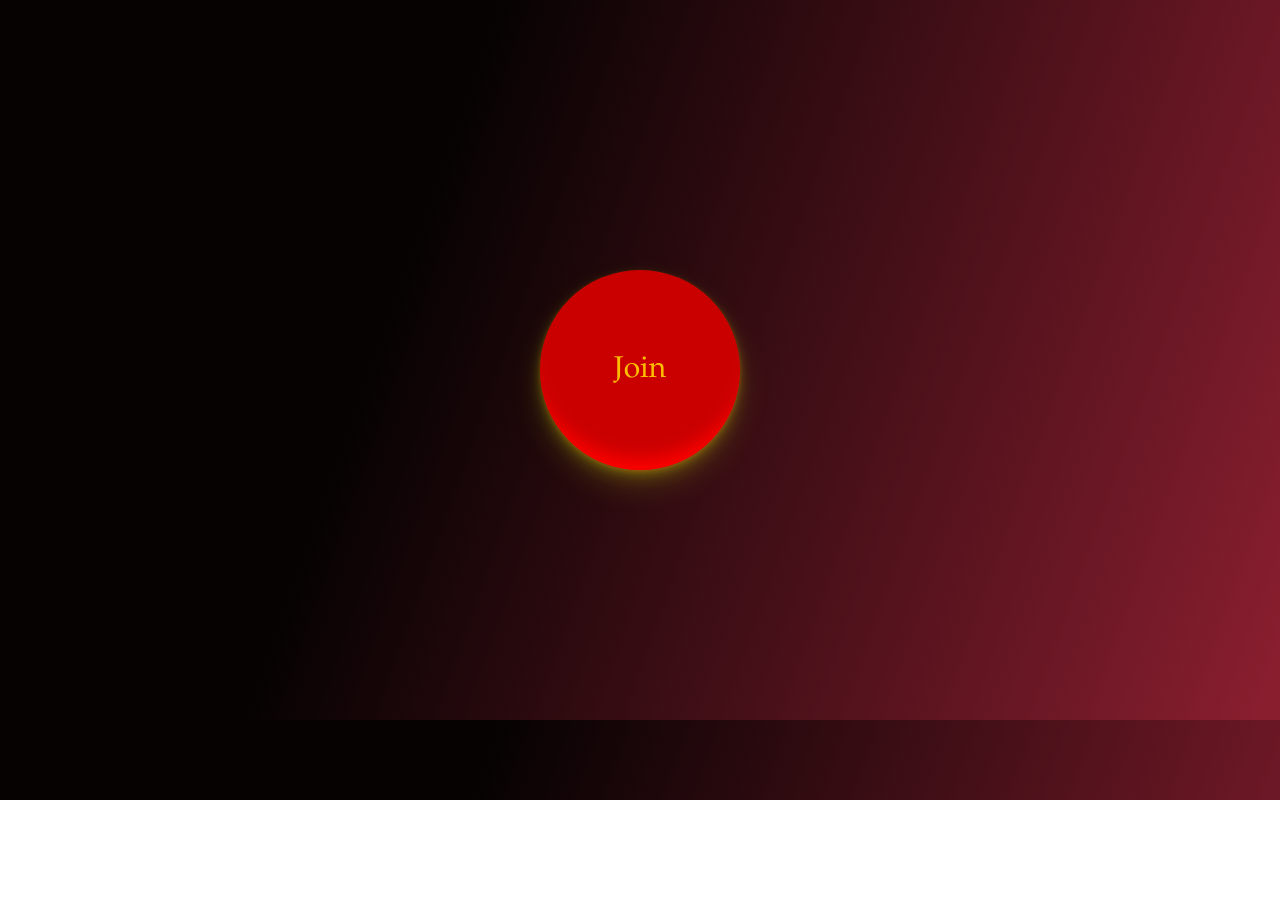
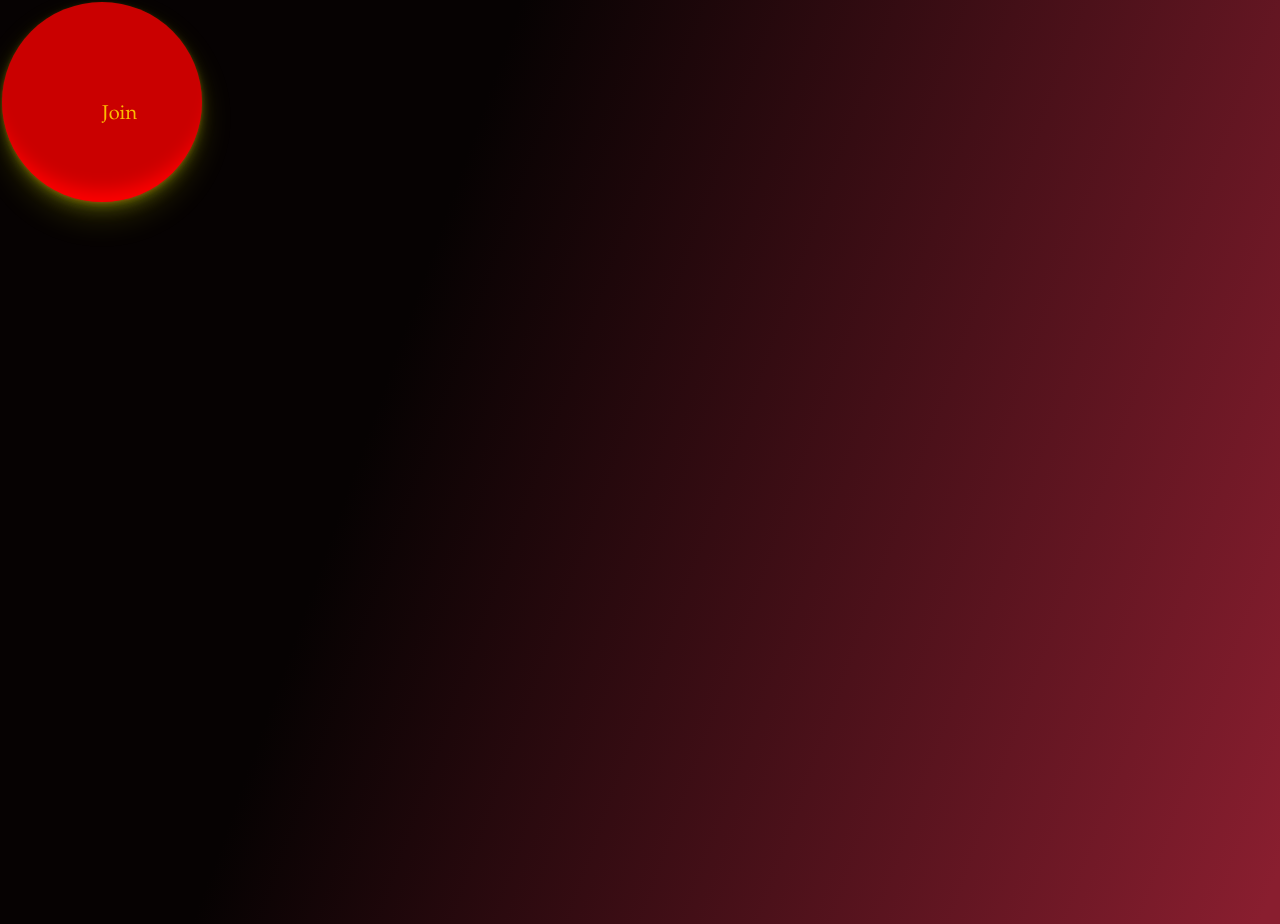
Before and after one commit to Dpmahala/Networking, a plain HTML site: page index.html in a window 1280 px wide. Before the commit the page ends 800 px from the top, so only its background shows below. Drawn offline with Linux system fonts and the light colour scheme.

Commit message:
main.css

```diff
--- a/main.css
+++ b/main.css
@@ -43,7 +43,7 @@ body{
 
 
 
-#join-btn{
+/* #join-btn{
     position: fixed;
     top:40%;
     left:50%;
@@ -51,7 +51,7 @@ body{
     margin-left:-100px;
     font-size:30px;
     padding:20px 40px;
-}
+} */
 
 #video-streams{
     display:grid;
```
